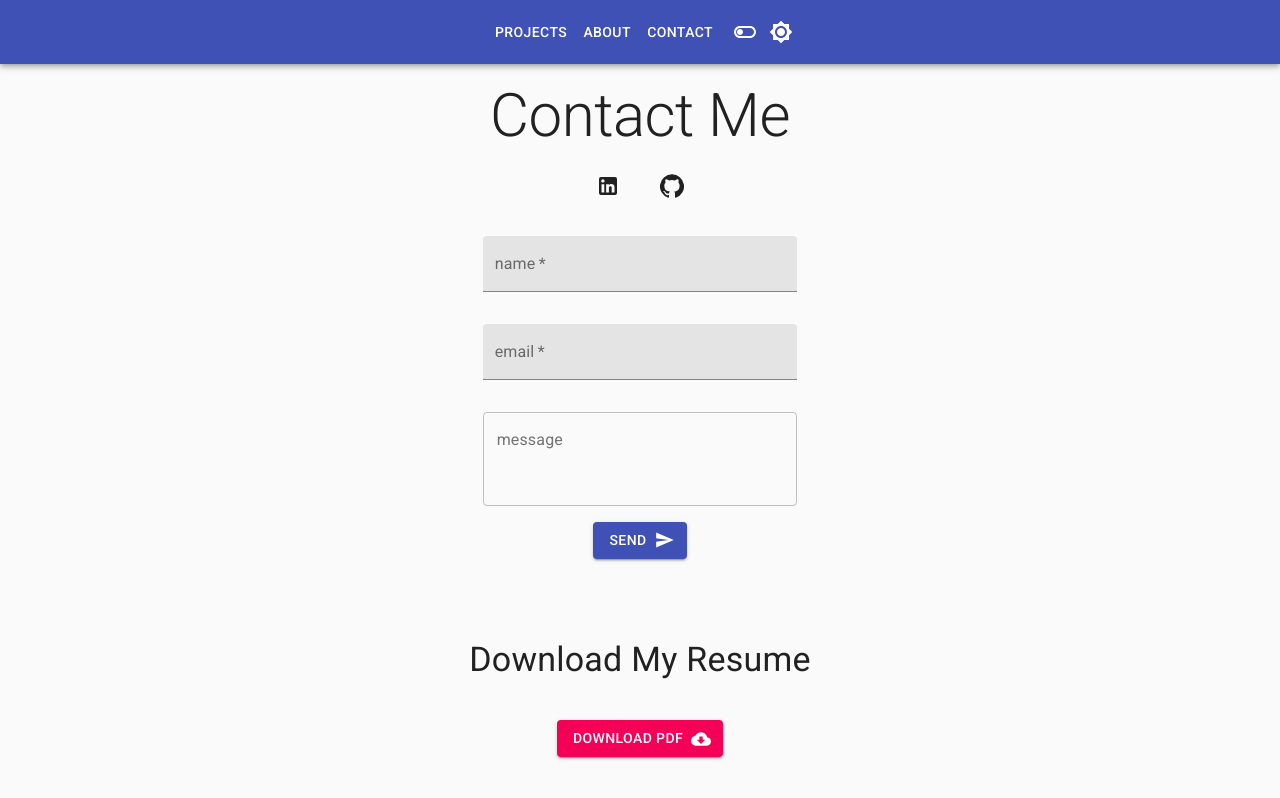
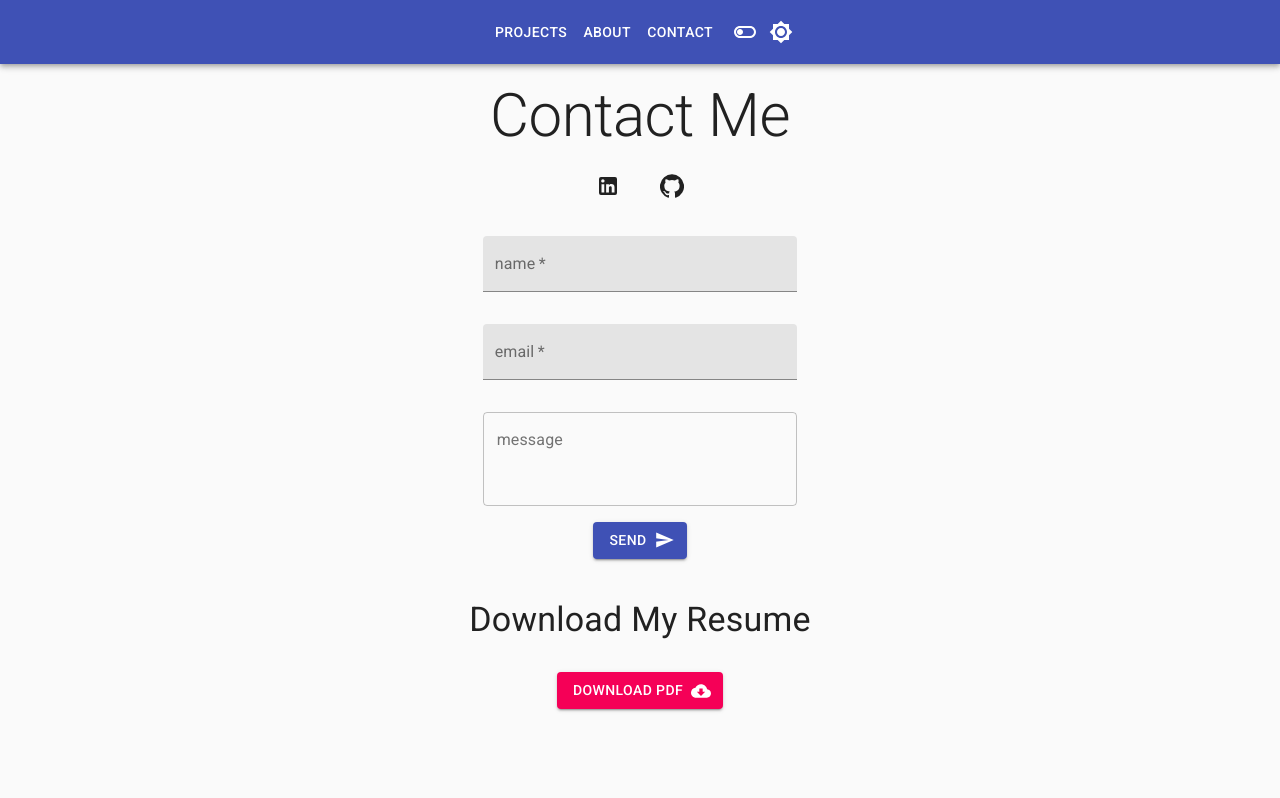
Before and after one commit to AlexanderOlivares/portfolio, a React (Create React App) app: page /contact in a window 1280 px wide. Built offline with nearby package versions, Linux system fonts and the light colour scheme; no server answers.

Commit message:
tv timer screenshot

```diff
--- a/src/Components/AboutData.js
+++ b/src/Components/AboutData.js
@@ -9,7 +9,7 @@ let AboutData = [
     title: "Coding Journey",
     bonus: true,
     descrip:
-      "My curiosity for coding (which began in college) was spurred again in May 2020. Since then I've spent my mornings learning JavaScript and React before working full-time directing TV newscasts. When I'm not working on projects I enjoy doing coding challenges on Codewars and Edabit. Check out my profiles to see get a glimpse of how I solve algorithmic problems. Bonus: solve the questions I authored on Edabit (under the published tab of my profile).",
+      "My curiosity for coding (which began in college) was spurred again in May 2020. Since then I've spent my mornings learning JavaScript and React before working full-time directing TV newscasts. When I'm not working on projects I enjoy doing coding challenges on Codewars and Edabit. Check out my profiles to see some of the problems I have solved. Bonus: solve the questions I authored on Edabit (under the published tab of my profile).",
     link1: "https://www.codewars.com/users/AlexanderOlivares/completed",
     link1Descrip: "Codewars profile",
     link2: "https://edabit.com/user/2Qk2mFu9HBFzrB24i",
@@ -19,7 +19,7 @@ let AboutData = [
     img: switcher,
     title: "Live TV Experience",
     descrip:
-      "After six years of directing live newscasts and sporting events I have grown to enjoy a challenging fast-paced working environment. I have directed newscasts that have won Lone Star EMMMY's and I was in the control room during major Texas news events such as the Austin bomber, Hurricane Harvey, the Llano bridge collapse and many more.",
+      "After six years of directing live newscasts and sporting events I've grown to enjoy challenging and fast-paced working environments. I have directed newscasts that have won Lone Star EMMMY's and I was in the control room during major Texas news events such as the Austin bomber, Hurricane Harvey, the Llano bridge collapse and many more.",
     link1: "https://www.youtube.com/watch?v=iAQd1h6Y6sY",
     link1Descrip: "View my TV director reel",
     link2: "",
--- a/src/Components/Contact.js
+++ b/src/Components/Contact.js
@@ -150,11 +150,11 @@ export default function Contact() {
           </Button>
         </div>
       </form>
-      <Box mt={10}>
+      <Box mt={5}>
         <Typography variant="h4" sm={"h6"} align="center">
           Download My Resume
         </Typography>
-        <Box p={3} className={classes.root}>
+        <Box p={2} className={classes.root}>
           <Button
             variant="contained"
             color="secondary"
--- a/src/Components/ProjectData.js
+++ b/src/Components/ProjectData.js
@@ -2,6 +2,7 @@ import { FaJsSquare, FaReact } from "react-icons/fa";
 import virtualbookshelf from "../images/vb.png";
 import widgetgrid from "../images/wg.png";
 import todolist from "../images/todolist.png";
+import tvtimer from "../images/tvtimer.png";
 
 let projectData = [
   {
@@ -46,9 +47,9 @@ let projectData = [
     language: "JavaScript",
     name: "TV Countdown Timer",
     subHeader: "Vanilla JavaScript | CSS",
-    img: "https://picsum.photos/200/300",
-    repoUrl: "",
-    demo: "https://alexcountdowntimer.epizy.com/",
+    img: tvtimer,
+    repoUrl: "https://github.com/AlexanderOlivares/tvTimer",
+    demo: "https://alexanderolivares.github.io/tvTimer/",
     shortDescrip:
       "A voiced countdown timer for TV news producers and directors that utilizes the ResponsiveVoice Text To Speech API",
     longDescrip:
```
Also changed, not shown: src/images/tvtimer.png (added).
